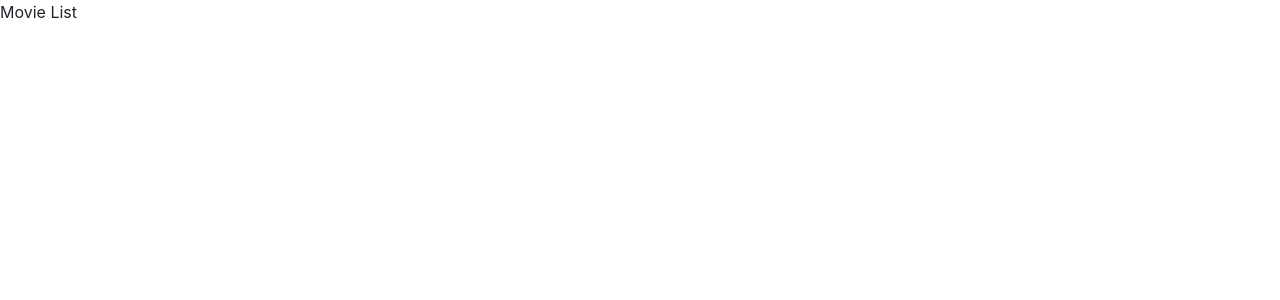
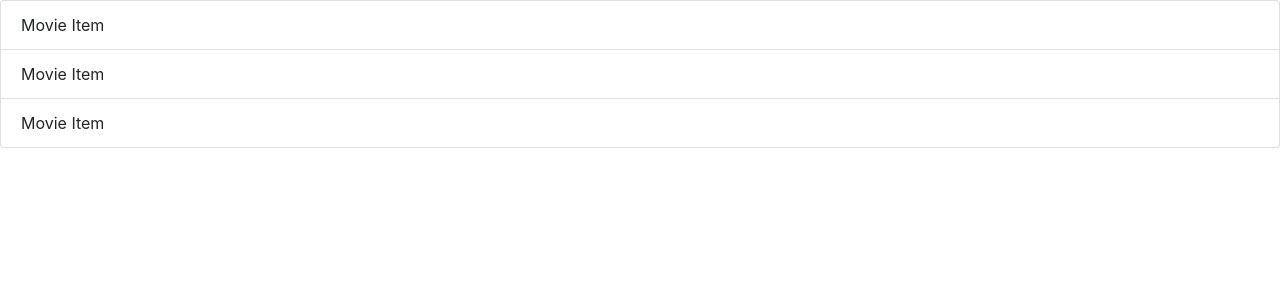
Before and after one commit to ryanbarr/movie-db, a Next.js app: page / in a window 1280 px wide. Shown: the top 300 px of the page. Built offline with nearby package versions, Linux system fonts and the light colour scheme.

Commit message:
#12 Add basic MovieList and MovieItem components that we can style.

```diff
--- /dev/null
+++ b/components/MovieItem.tsx
@@ -0,0 +1,6 @@
+import { ListGroup } from "react-bootstrap";
+function MovieItem() {
+  return <ListGroup.Item>Movie Item</ListGroup.Item>
+}
+
+export default MovieItem;
--- /dev/null
+++ b/components/MovieList.tsx
@@ -0,0 +1,12 @@
+import { ListGroup } from "react-bootstrap";
+import MovieItem from "../components/MovieItem";
+
+function MovieList() {
+  return (
+    <ListGroup>
+      {[,2,3,4].map((v, i) => ( <MovieItem key={i} /> ))}
+    </ListGroup>
+  );
+}
+
+export default MovieList;
--- a/pages/index.tsx
+++ b/pages/index.tsx
@@ -1,5 +1,7 @@
+import MovieList from "../components/MovieList";
+
 function Index() {
-  return <div>Movie List</div>
+  return <MovieList />
 }
 
 export default Index;
```
